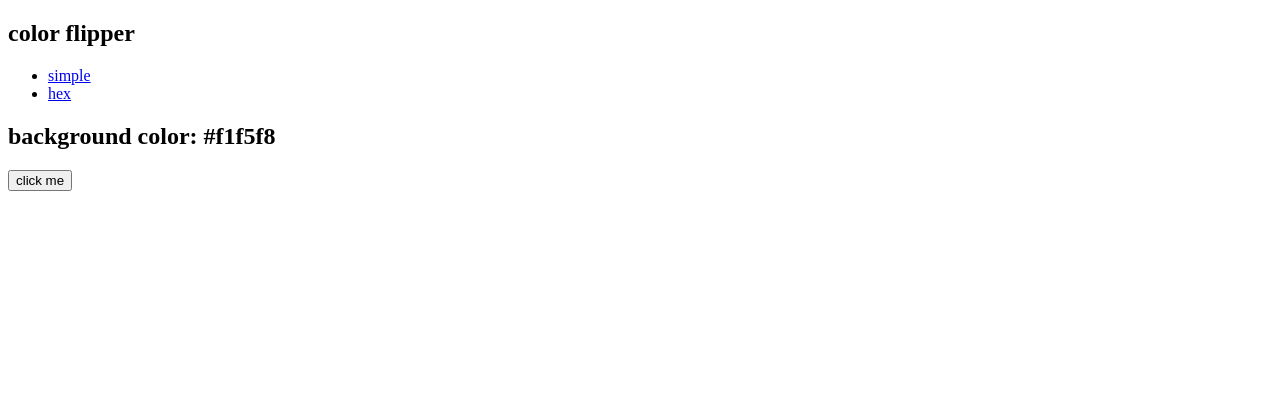
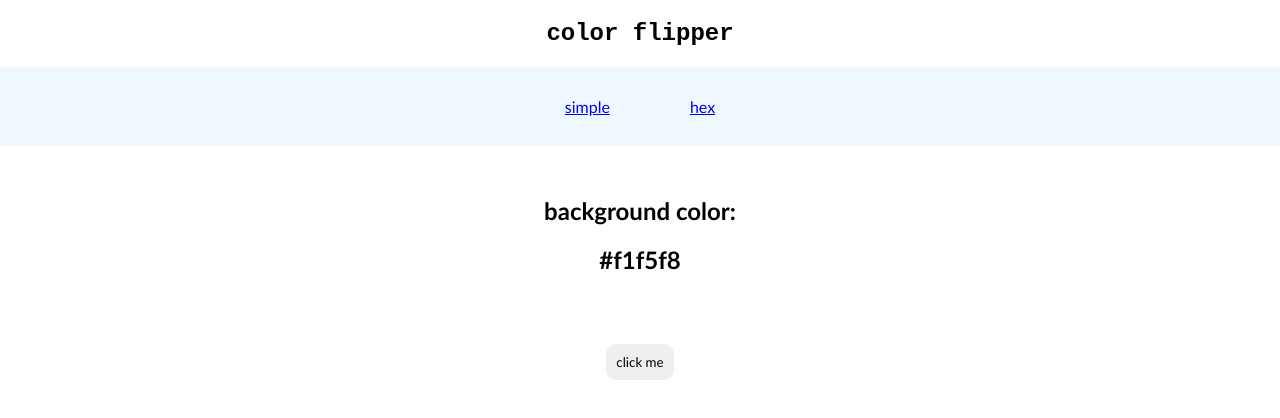
Before and after one commit to Lauraillouz/vanilla-js-projects, a plain HTML site: page color-flipper/index.html in a window 1280 px wide. Drawn offline with Linux system fonts and the light colour scheme.

Commit message:
a bit of style, you know

```diff
--- a/color-flipper/index.html
+++ b/color-flipper/index.html
@@ -4,17 +4,17 @@
     <meta charset="UTF-8" />
     <meta name="viewport" content="width=device-width, initial-scale=1.0" />
     <title>Color Flipper || Simple</title>
-    <link rel="stylesheet" href="styles.css" />
+    <link rel="stylesheet" href="../styles.css" />
   </head>
   <body>
     <nav>
       <div class="nav-center">
         <h1>color flipper</h1>
         <ul class="nav-links">
-          <li>
+          <li class="index">
             <a href="index.html">simple</a>
           </li>
-          <li>
+          <li class="hex">
             <a href="hex.html">hex</a>
           </li>
         </ul>
--- /dev/null
+++ b/styles.css
@@ -0,0 +1,46 @@
+* {
+  margin: 0;
+  padding: 0;
+  font-family: "Gill Sans", "Gill Sans MT", Calibri, "Trebuchet MS", sans-serif;
+  text-align: center;
+}
+
+h1 {
+  font-family: "Courier New", Courier, monospace;
+  padding: 20px;
+}
+
+h2 {
+  padding: 50px;
+}
+
+ul {
+  display: flex;
+  justify-content: center;
+  list-style-type: none;
+  background-color: aliceblue;
+  padding: 30px;
+}
+
+button {
+  padding: 10px;
+  border-radius: 10px;
+  border: none;
+}
+
+button:hover {
+  background-color: black;
+  color: white;
+}
+
+.index {
+  margin-right: 40px;
+}
+.hex {
+  margin-left: 40px;
+}
+
+span {
+  display: block;
+  margin: 20px;
+}
```
Also changed, not shown: color-flipper/hex.html (+3 -3 lines), counter/index.html (+1 -1 lines), reviews/index.html (added, +24 -0 lines), reviews/app.js (added).
